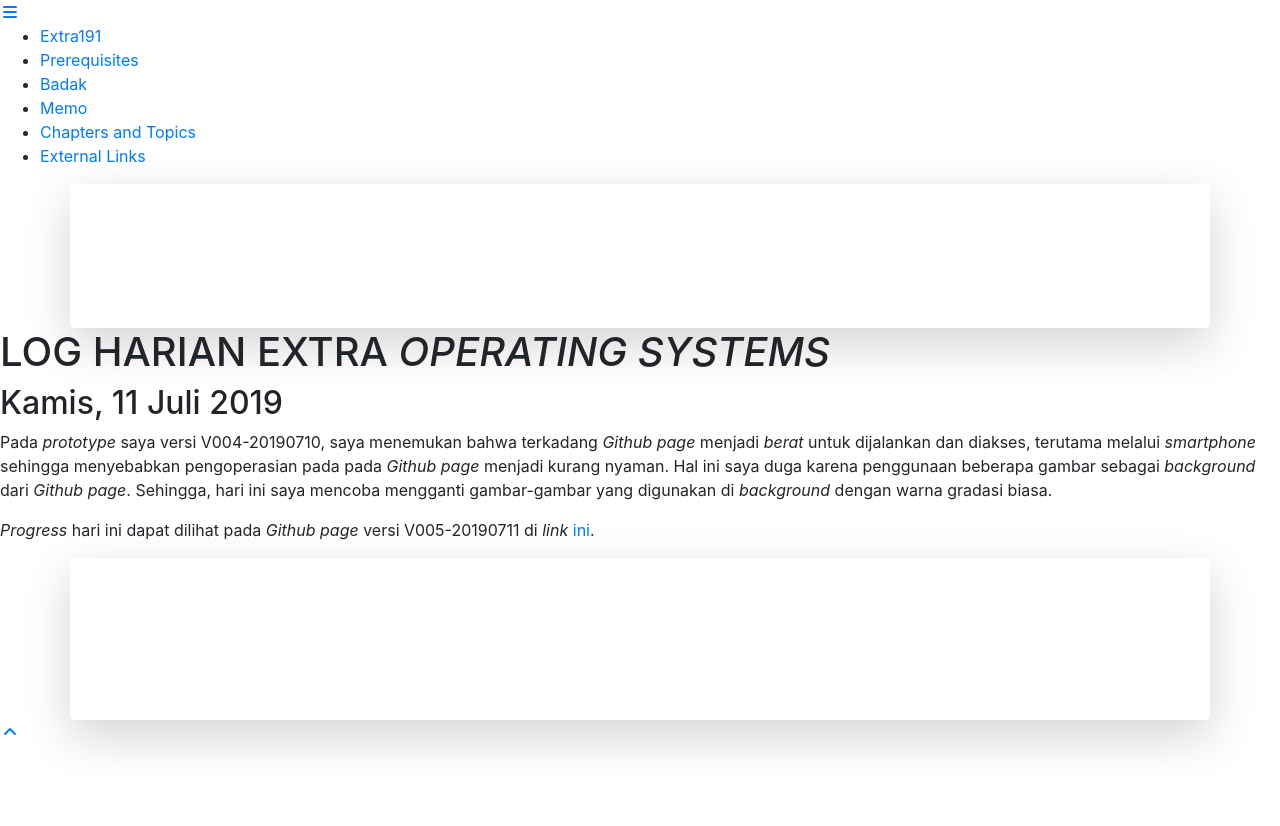
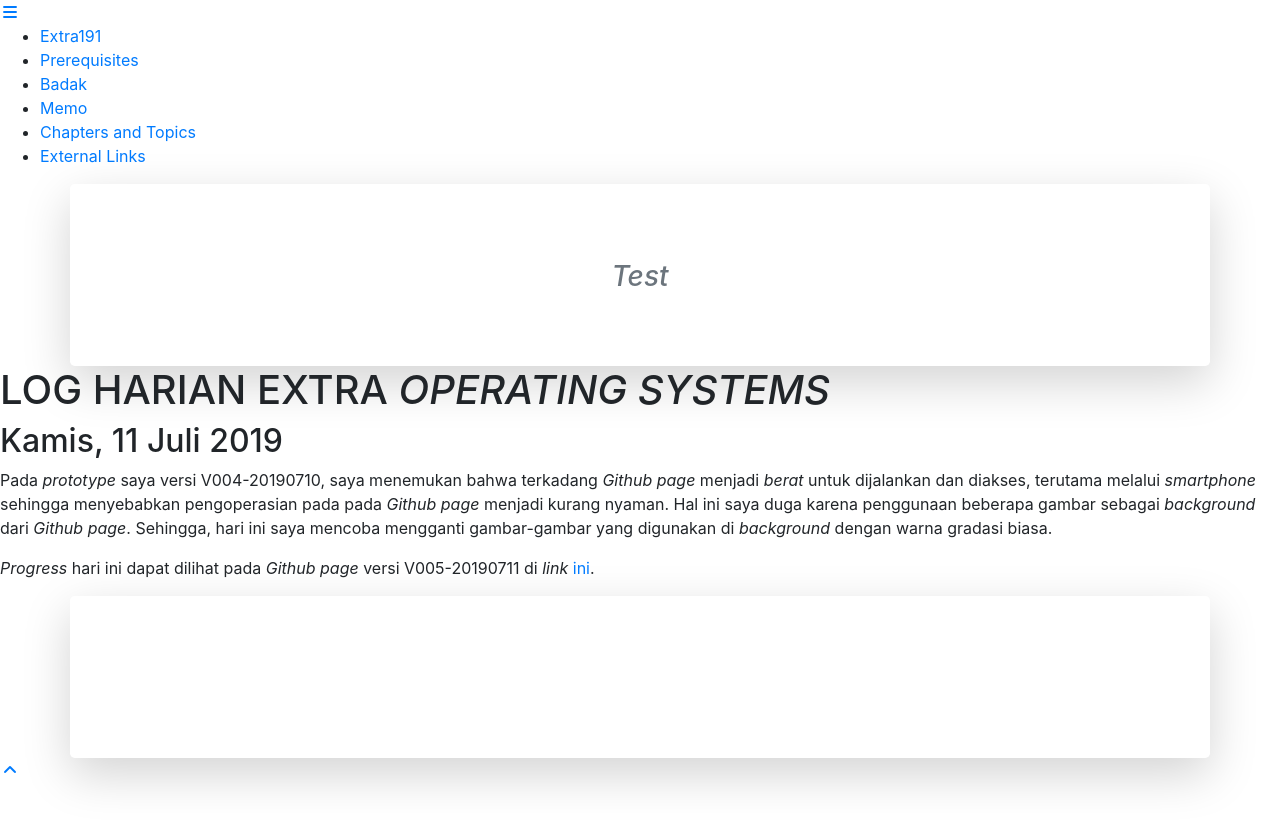
Before and after one commit to andriansyahp/extra191, a Jekyll site: the page built from contents/test.md, in a window 1280 px wide. Shown: the top 826 px of the page. Built offline with Jekyll 4.4.1, drawn with Linux system fonts in a browser that asks for light colours; nearby versions of some CDN libraries; our own code applies the rules of GitHub Pages for plain Markdown files; library files that are not in the unit come from our copies.

Commit message:
Brute force debugging phase 7

```diff
--- a/_includes/navbar.html
+++ b/_includes/navbar.html
@@ -8,7 +8,7 @@
             <a class="js-scroll-trigger" href="{{ site.baseurl }}">Extra191</a>
           </li>
           <li class="sidebar-nav-item">
-            <a class="js-scroll-trigger" href="{{ site.baseurl }}/contents/test.md">Prerequisites</a>
+            <a class="js-scroll-trigger" href="{{ site.baseurl }}/contents/test.html">Prerequisites</a>
           </li>
           <li class="sidebar-nav-item">
             <a class="js-scroll-trigger" href="#badak">Badak</a>
--- a/contents/test.md
+++ b/contents/test.md
@@ -1,3 +1,10 @@
+---
+title: "TEST"
+description: "Test"
+layout: default
+# permalink: /prerequisites/
+---
+
 # LOG HARIAN EXTRA *OPERATING SYSTEMS*
 ## Kamis, 11 Juli 2019
 
```
